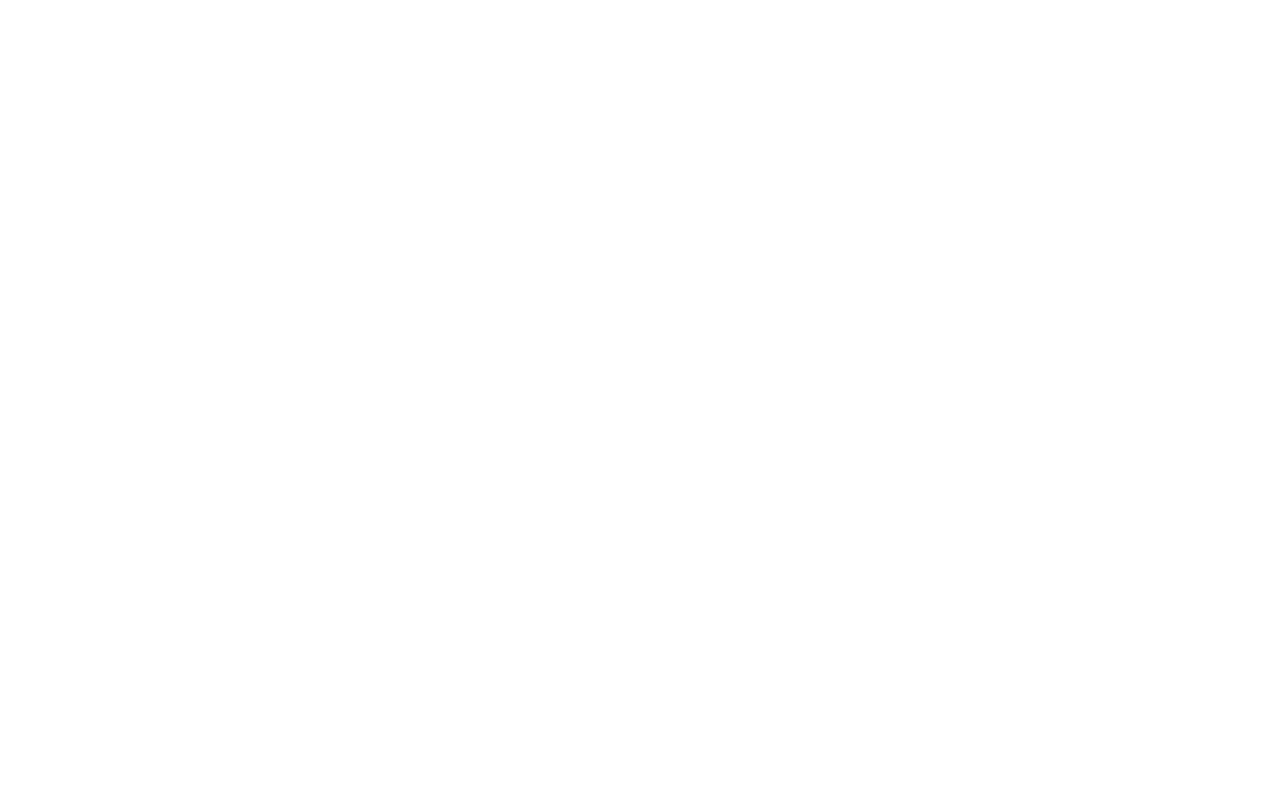
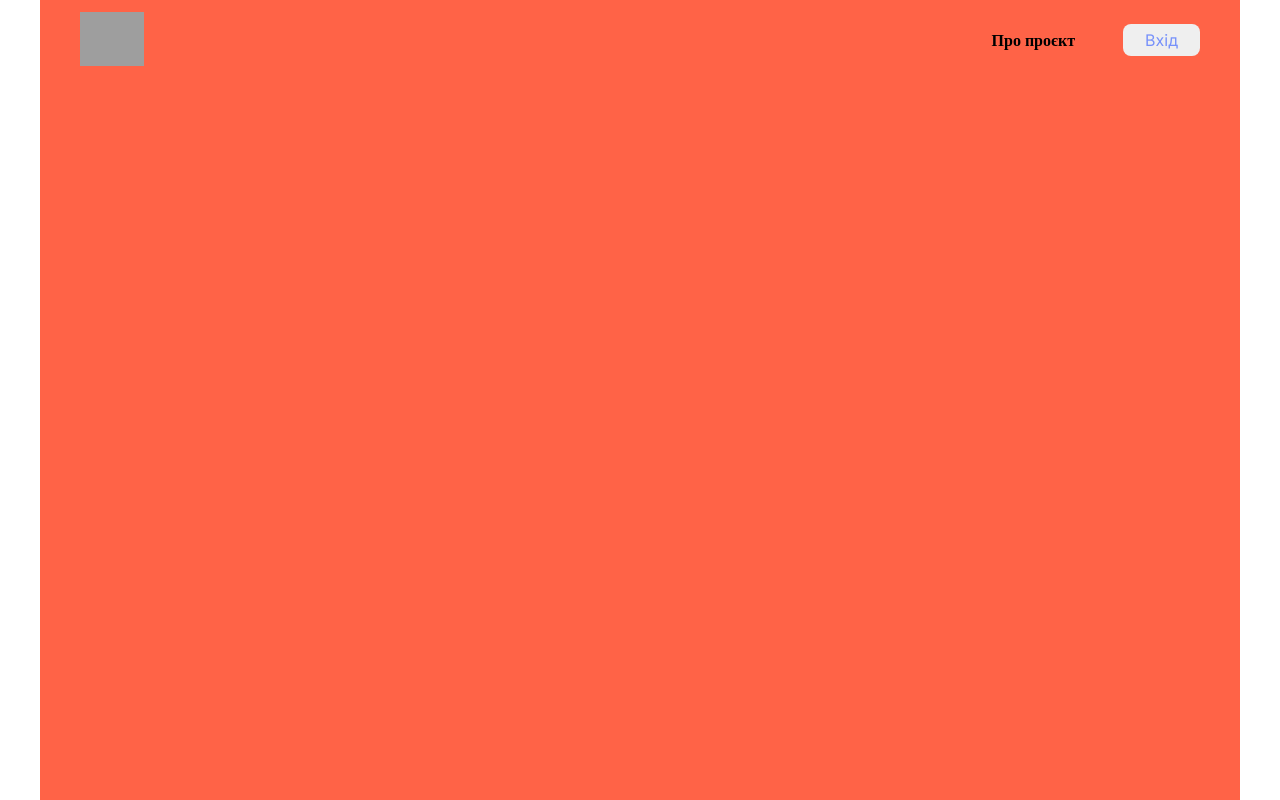
Before and after one commit to baza-trainee/chytozavrik-frontend, a Next.js app: page / in a window 1280 px wide. Built offline with nearby package versions, Linux system fonts and the light colour scheme; grey boxes are pictures that could not be loaded.

Commit message:
Update layout.tsx

```diff
--- a/src/app/layout.tsx
+++ b/src/app/layout.tsx
@@ -1,6 +1,8 @@
 import { Metadata } from 'next';
 import './globals.scss';
 import { Inter } from 'next/font/google';
+import { Header } from '../components/Header/Header'
+import {Button} from '../components/Button/Button'
 
 const inter = Inter({ subsets: ['latin'] });
 
@@ -12,7 +14,9 @@
 export default function RootLayout({ children }: { children: React.ReactNode }) {
   return (
     <html lang='uk'>
-      <body className={inter.className}>{children}</body>
+      <body className={inter.className}>{children}
+      <Header/>
+      </body>
     </html>
   );
 }
```
